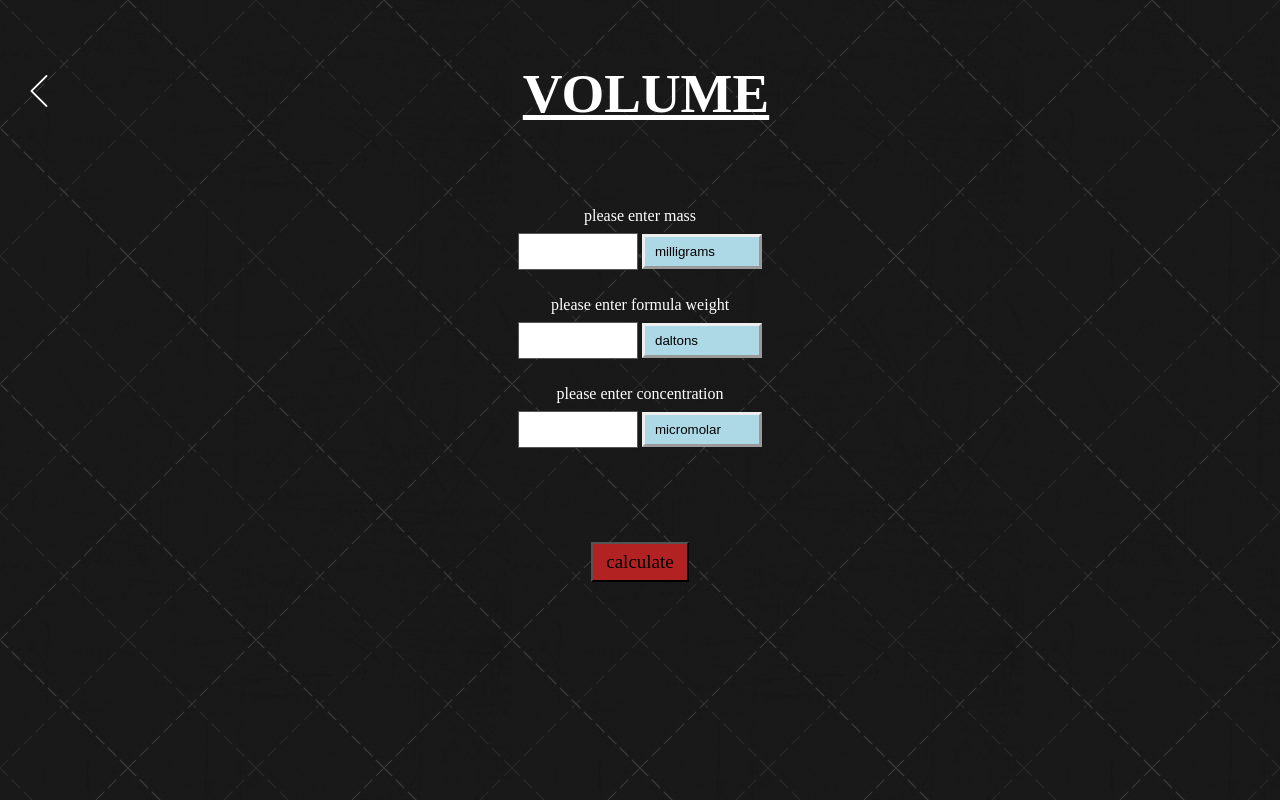
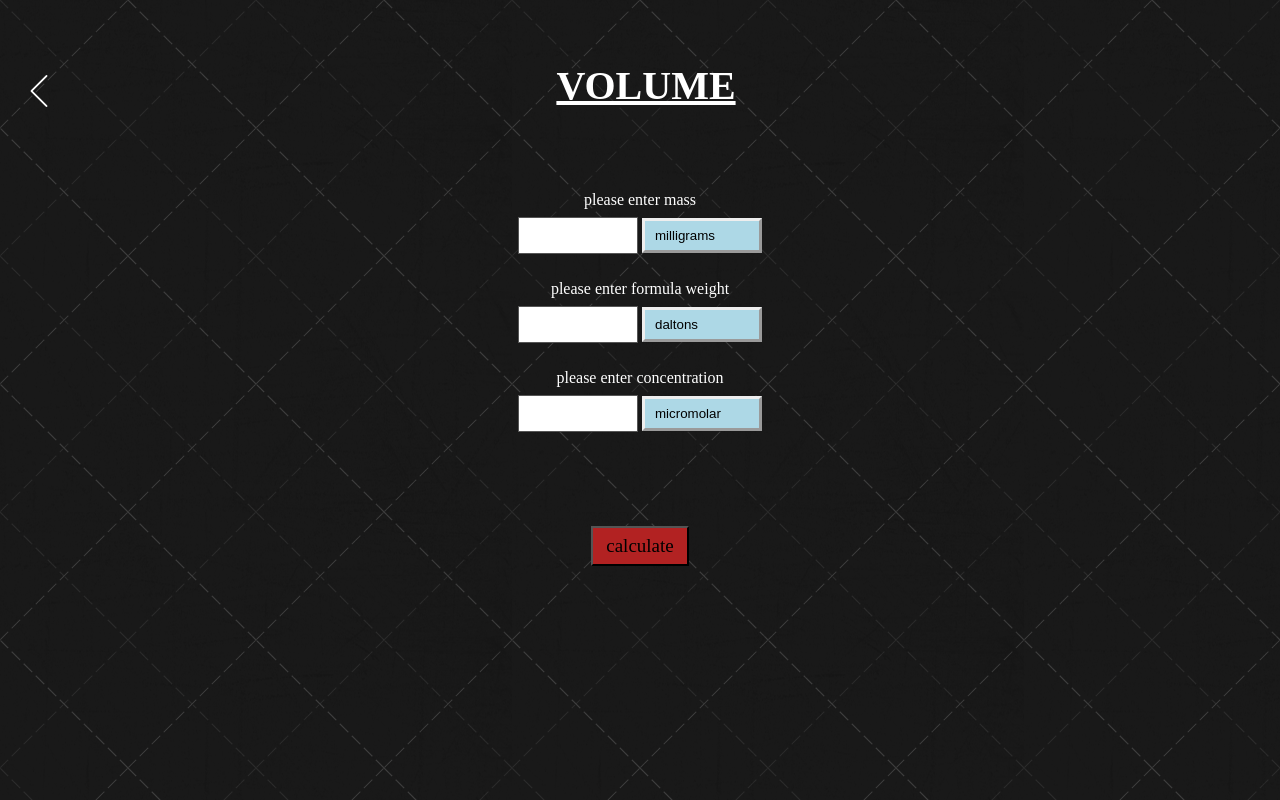
Before and after one commit to BenjaminHeppenstall/molarity, a plain HTML site: page www/volume/volume.html in a window 1280 px wide. Drawn offline with Linux system fonts and the light colour scheme.

Commit message:
font size

```diff
--- a/www/dilute/styles/mystyles.css
+++ b/www/dilute/styles/mystyles.css
@@ -2,7 +2,7 @@
   text-align: center;
   text-transform: uppercase;
   text-decoration: underline;
-  font-size: 45px;
+  font-size: 35px;
   font-family: serif;
   margin-top: 2px;
   margin-bottom: 2px;
--- a/www/mass/styles/mystyles.css
+++ b/www/mass/styles/mystyles.css
@@ -2,7 +2,7 @@
   text-align: center;
   text-transform: uppercase;
   text-decoration: underline;
-  font-size: 55px;
+  font-size: 45px;
   font-family: serif;
   margin-top: 2px;
   margin-bottom: 2px;
--- a/www/molarity/styles/mystyles.css
+++ b/www/molarity/styles/mystyles.css
@@ -2,7 +2,7 @@
   text-align: center;
   text-transform: uppercase;
   text-decoration: underline;
-  font-size: 43px;
+  font-size: 33px;
   font-family: serif;
   margin-top: 2px;
   margin-bottom: 2px;
--- a/www/volume/styles/mystyles.css
+++ b/www/volume/styles/mystyles.css
@@ -2,7 +2,7 @@
   text-align: center;
   text-transform: uppercase;
   text-decoration: underline;
-  font-size: 55px;
+  font-size: 40px;
   font-family: serif;
   margin-top: 2px;
   margin-bottom: 2px;
```
